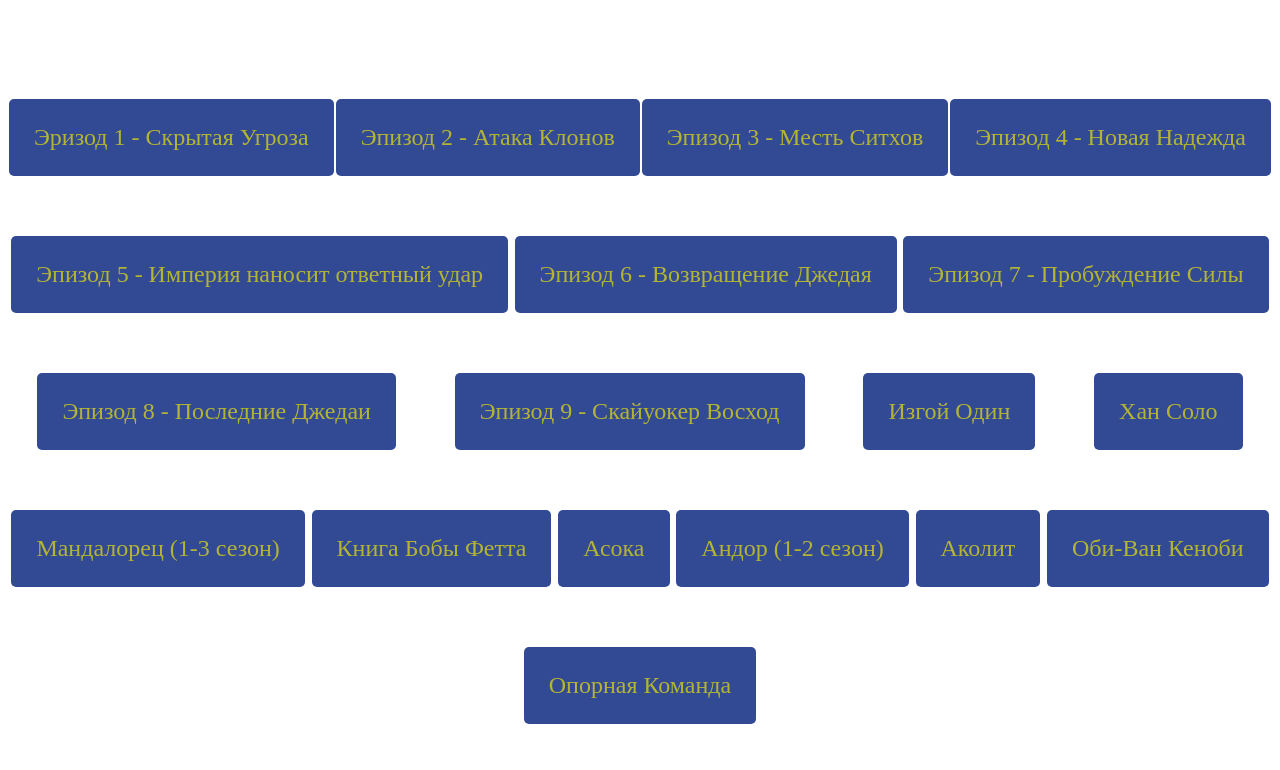
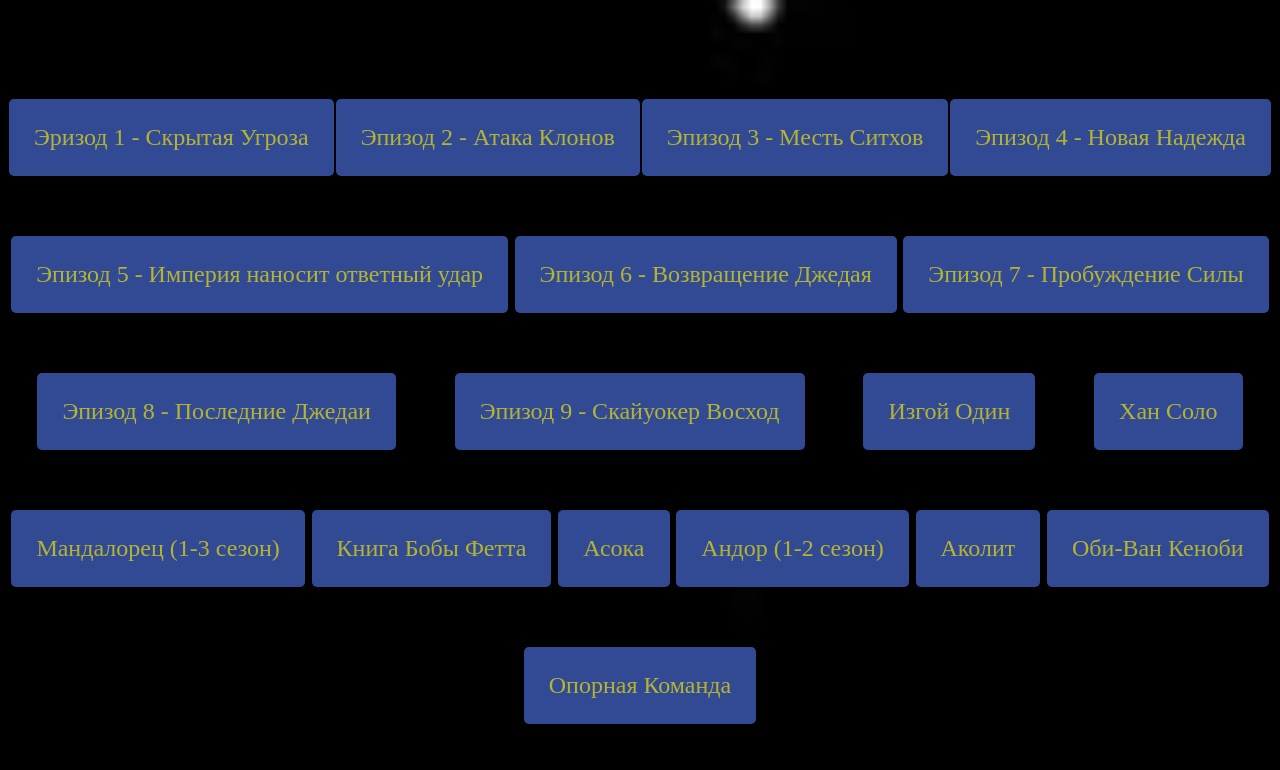
Before and after one commit to Kirill-mechanic/starwars, a plain HTML site: page index.html in a window 1280 px wide. Shown: the part 131-901 px from the top of the page. Drawn offline with nearby package versions, Linux system fonts and the light colour scheme; a web font is replaced by a local one.

Commit message:
Update style.css

```diff
--- a/style.css
+++ b/style.css
@@ -1,5 +1,5 @@
 body {
-    background: url('img/background.jpg');
+    background: url('background.jpg');
     background-size: cover;
     background-position: center;
     text-decoration: none;
```
